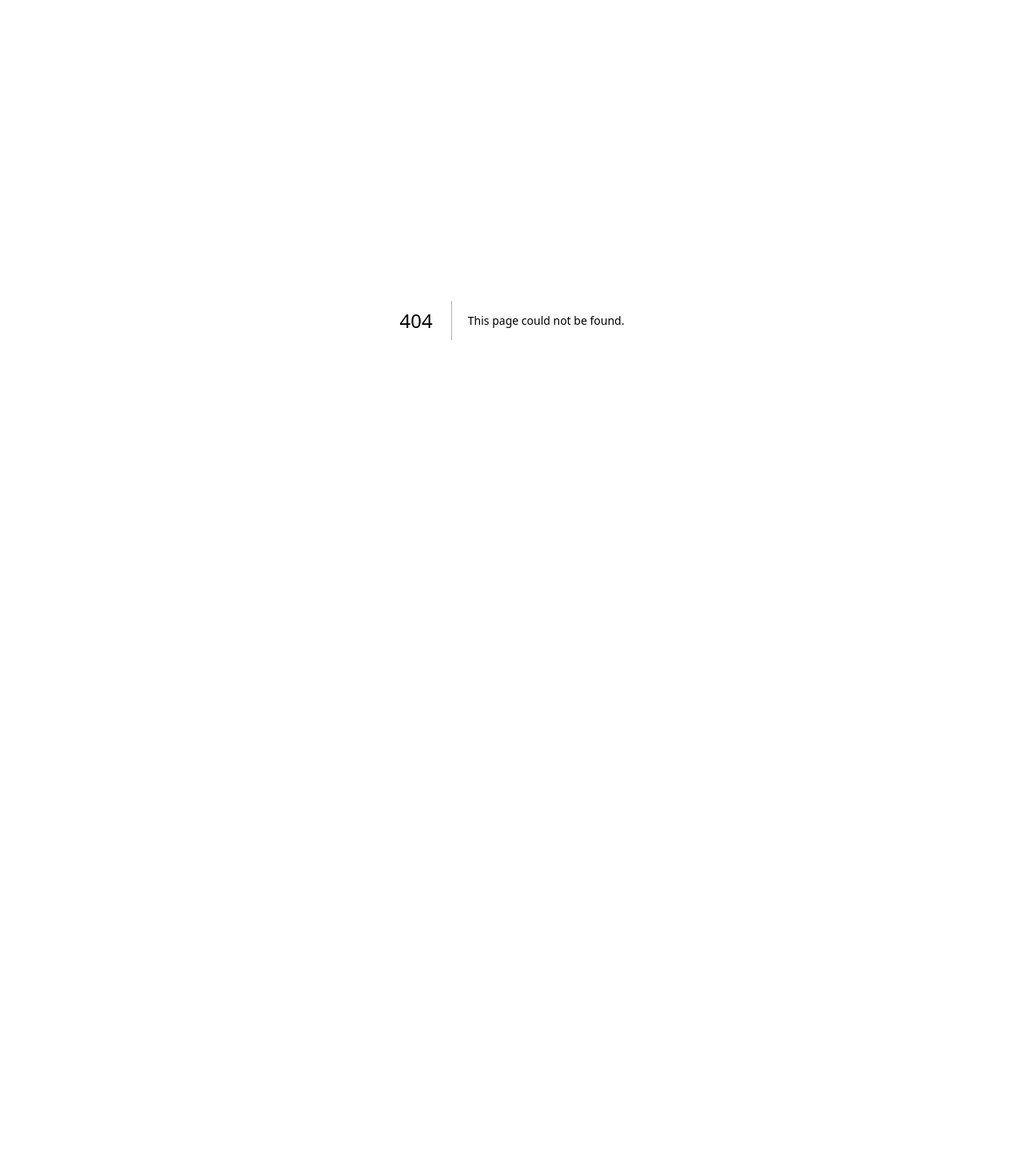
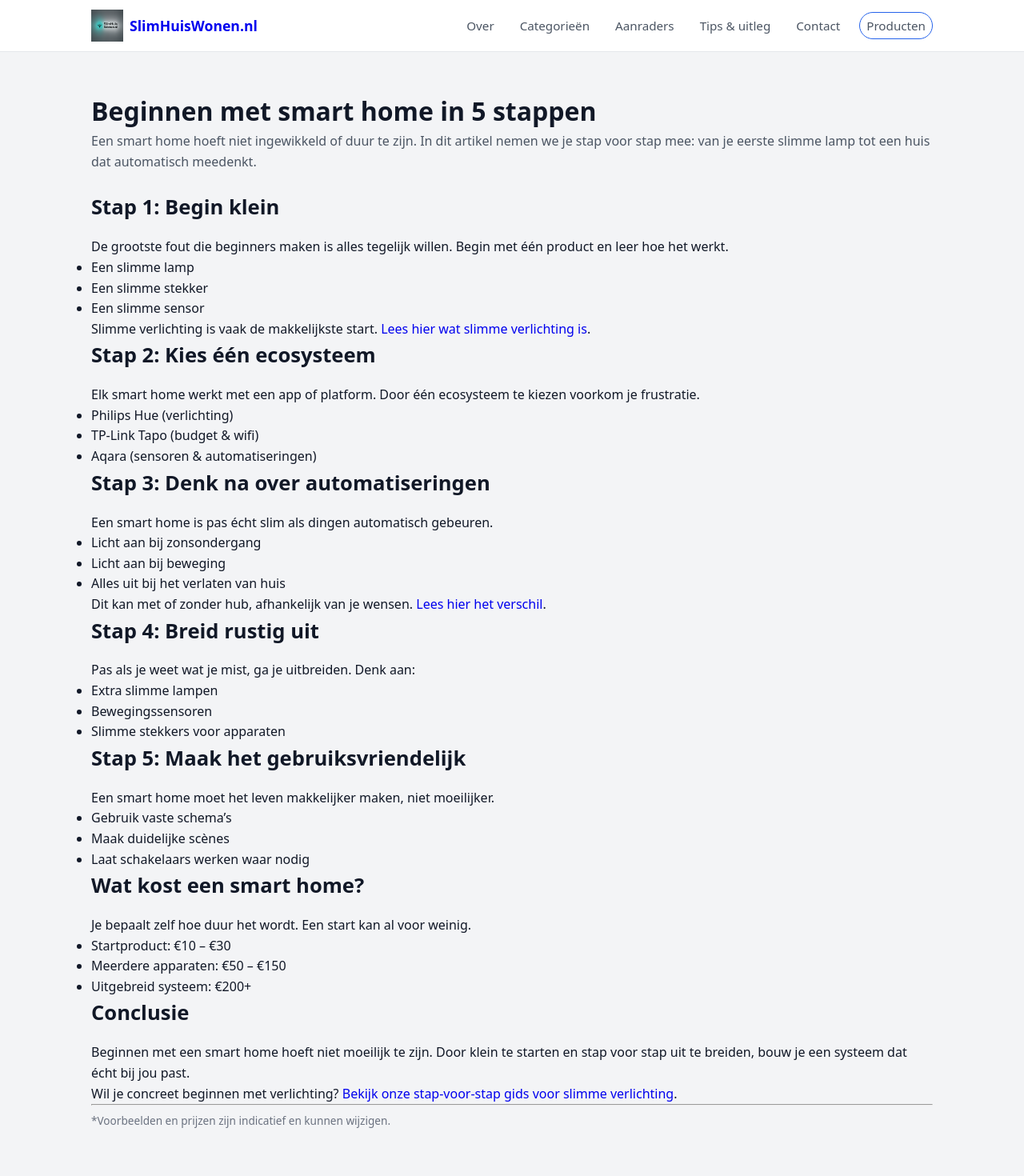
Before and after one commit to hafidgrad/SlimHuisWonen, a Next.js app: page /tips/beginnen-met-smart-home in a window 1280 px wide. Before the commit this address had no page. Shown: the top 1470 px of the page at 80% size. Before the commit the page ends 800 px from the top, so only its background shows below. Built offline with nearby package versions, Linux system fonts and the light colour scheme.

Commit message:
Add article: beginnen met smart home in 5 stappen

```diff
--- /dev/null
+++ b/app/tips/beginnen-met-smart-home/page.jsx
@@ -0,0 +1,146 @@
+import Header from "@/components/Header";
+import Footer from "@/components/Footer";
+import Link from "next/link";
+
+export const metadata = {
+  title: "Beginnen met smart home in 5 stappen",
+  description:
+    "Wil je beginnen met een smart home? Volg deze 5 eenvoudige stappen en voorkom dure beginnersfouten.",
+  alternates: {
+    canonical: "https://slimhuiswonen.nl/tips/beginnen-met-smart-home",
+  },
+};
+
+export default function BeginnenMetSmartHome() {
+  return (
+    <>
+      <Header />
+
+      <main className="section">
+        <div className="container article">
+          <h1>Beginnen met smart home in 5 stappen</h1>
+
+          <p className="section-intro">
+            Een smart home hoeft niet ingewikkeld of duur te zijn. In dit
+            artikel nemen we je stap voor stap mee: van je eerste slimme lamp
+            tot een huis dat automatisch meedenkt.
+          </p>
+
+          <h2>Stap 1: Begin klein</h2>
+
+          <p>
+            De grootste fout die beginners maken is alles tegelijk willen.
+            Begin met één product en leer hoe het werkt.
+          </p>
+
+          <ul>
+            <li>Een slimme lamp</li>
+            <li>Een slimme stekker</li>
+            <li>Een slimme sensor</li>
+          </ul>
+
+          <p>
+            Slimme verlichting is vaak de makkelijkste start.
+            {" "}
+            <Link href="/tips/wat-is-slimme-verlichting">
+              Lees hier wat slimme verlichting is
+            </Link>.
+          </p>
+
+          <h2>Stap 2: Kies één ecosysteem</h2>
+
+          <p>
+            Elk smart home werkt met een app of platform. Door één ecosysteem
+            te kiezen voorkom je frustratie.
+          </p>
+
+          <ul>
+            <li>Philips Hue (verlichting)</li>
+            <li>TP-Link Tapo (budget & wifi)</li>
+            <li>Aqara (sensoren & automatiseringen)</li>
+          </ul>
+
+          <h2>Stap 3: Denk na over automatiseringen</h2>
+
+          <p>
+            Een smart home is pas écht slim als dingen automatisch gebeuren.
+          </p>
+
+          <ul>
+            <li>Licht aan bij zonsondergang</li>
+            <li>Licht aan bij beweging</li>
+            <li>Alles uit bij het verlaten van huis</li>
+          </ul>
+
+          <p>
+            Dit kan met of zonder hub, afhankelijk van je wensen.
+            {" "}
+            <Link href="/tips/slim-huis-zonder-hub">
+              Lees hier het verschil
+            </Link>.
+          </p>
+
+          <h2>Stap 4: Breid rustig uit</h2>
+
+          <p>
+            Pas als je weet wat je mist, ga je uitbreiden. Denk aan:
+          </p>
+
+          <ul>
+            <li>Extra slimme lampen</li>
+            <li>Bewegingssensoren</li>
+            <li>Slimme stekkers voor apparaten</li>
+          </ul>
+
+          <h2>Stap 5: Maak het gebruiksvriendelijk</h2>
+
+          <p>
+            Een smart home moet het leven makkelijker maken, niet moeilijker.
+          </p>
+
+          <ul>
+            <li>Gebruik vaste schema’s</li>
+            <li>Maak duidelijke scènes</li>
+            <li>Laat schakelaars werken waar nodig</li>
+          </ul>
+
+          <h2>Wat kost een smart home?</h2>
+
+          <p>
+            Je bepaalt zelf hoe duur het wordt. Een start kan al voor weinig.
+          </p>
+
+          <ul>
+            <li>Startproduct: €10 – €30</li>
+            <li>Meerdere apparaten: €50 – €150</li>
+            <li>Uitgebreid systeem: €200+</li>
+          </ul>
+
+          <h2>Conclusie</h2>
+
+          <p>
+            Beginnen met een smart home hoeft niet moeilijk te zijn. Door klein
+            te starten en stap voor stap uit te breiden, bouw je een systeem dat
+            écht bij jou past.
+          </p>
+
+          <p>
+            Wil je concreet beginnen met verlichting?
+            {" "}
+            <Link href="/tips/beginnen-met-slimme-verlichting">
+              Bekijk onze stap-voor-stap gids voor slimme verlichting
+            </Link>.
+          </p>
+
+          <hr />
+
+          <p className="muted small">
+            *Voorbeelden en prijzen zijn indicatief en kunnen wijzigen.
+          </p>
+        </div>
+      </main>
+
+      <Footer />
+    </>
+  );
+}
```
